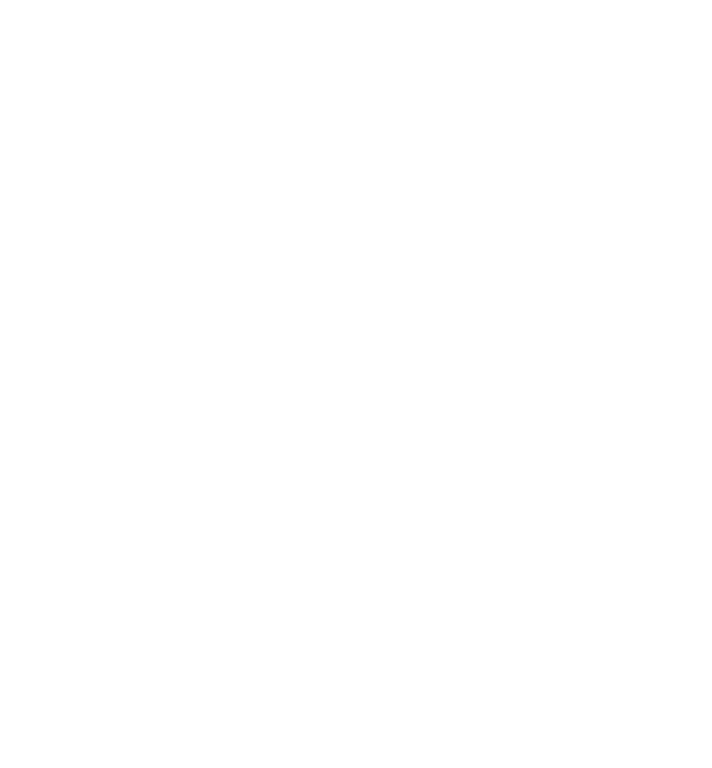
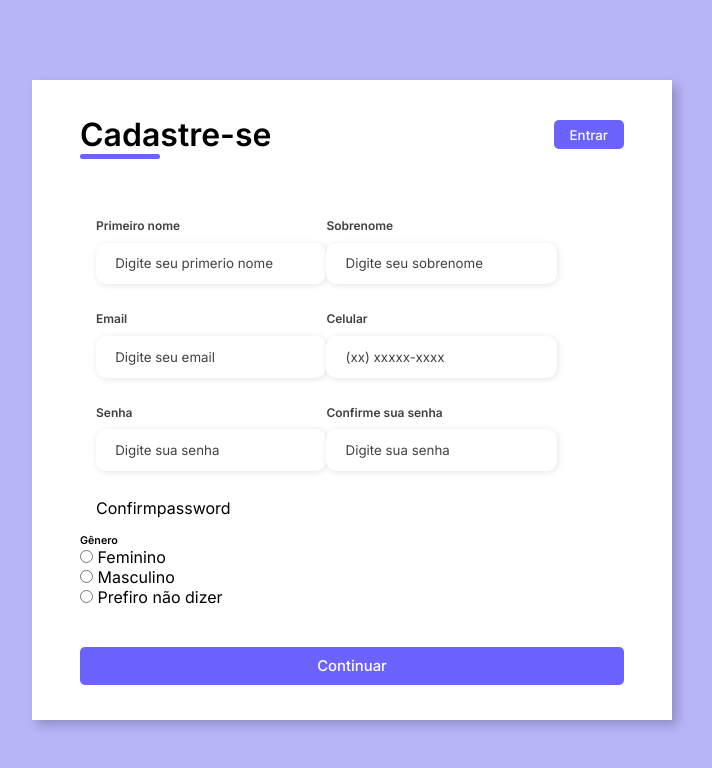
Before and after one commit to UmbertoLeonetti/Trabalhos-Faculdade, a plain HTML site: page TrabalhosWEB1/Trabalho1/paginaCadastro.html in a window 1280 px wide. Shown: the whole page, without its empty margins (288-1000 px from the left). Drawn offline with Linux system fonts and the light colour scheme.

Commit message:
tela de cadastro

```diff
--- a/TrabalhosWEB1/Trabalho1/css/styleCadastro.css
+++ b/TrabalhosWEB1/Trabalho1/css/styleCadastro.css
@@ -0,0 +1,180 @@
+@import url('https://fonts.googleapis.com/css2?family=Inter:wght@100;200;300;400;500;600&family=Open+Sans:wght@400;700&family=Sarala&display=swap');
+
+* {
+    padding: 0;
+    margin: 0;
+    box-sizing: border-box;
+    font-family: 'Inter', sans-serif;
+}
+
+body{
+    width: 100%;
+    height: 100vh;
+    display: flex;
+    justify-content: center;
+    align-items: center;
+    background: #0c0ce94d;
+}
+
+.container{
+    width: 80%;
+    height: 80vh;
+    display: flex;
+    box-shadow: 5px 5px 10px rgba(0, 0, 0, .212);
+}
+.form-image{
+    width: 50%;
+    display: flex;
+    justify-content: center;
+    align-items: center;
+    background-color: #fde3a7d7;
+    padding: 1rem;
+}
+
+.form-imagev img{
+    width: 31rem;
+}
+
+.form{
+    width: 50%;
+    display: flex;
+    justify-content: center;
+    align-items: center;
+    flex-direction: column;
+    background-color: #ffff;
+    padding: 3rem;
+}
+
+.form-header{
+    margin-bottom: 3rem;
+    display: flex;
+    justify-content: space-between;
+}
+
+.login-button{
+    display: flex;
+    align-items: center;
+}
+
+.login-button button{
+    border: none;
+    background-color:  #6c63ff;
+    padding: 0.4rem 1rem;
+    border-radius: 5px;
+    cursor: pointer;
+}
+
+.login-button button:hover{
+    background-color: #6b63fff1;
+}
+
+.login-button button a {
+    text-decoration: none;
+    font-weight: 500;
+    color: #fff;
+}
+
+.form-header h1::after{
+    content: '';
+    display: block;
+    width: 5rem;
+    height: 0.3rem;
+    background-color: #6c63ff;
+    margin: 0 auto;
+    position: absolute;
+    border-radius: 10px;
+}
+
+.input-group{
+    display: flex;
+    flex-wrap: wrap;
+    justify-content: 1rem;
+    padding: 1rem;
+}
+
+.input-box{
+    display: flex;
+    flex-direction: column;
+    margin-bottom: 1.1rem;
+}
+
+.input-box input{
+    margin: 0.6rem 0;
+    padding: 0.8rem 1.2rem;
+    border: none;
+    border-radius: 10px;
+    box-shadow: 1px 1px 6px #0000001c;
+}
+.input-box input:hover{
+   background-color: #eeeeee75;
+}
+
+.input-box input:focus-visible{
+    outline: 1px solid #6c63ff;
+}
+
+.input-box label,
+.gerder-title h6{
+    font-size: 0.75rem;
+    font-weight: 600;
+    color: #000000c0;
+}
+
+.input-box input::placeholder{
+    color: #000000be;
+}
+
+.gerder-group{
+    display: flex;
+    justify-content: space-between;
+    margin-top: 0.62rem;
+    padding: 0 0.5rem;
+}
+
+.gerder-input{
+    display: flex;
+    align-items: center;
+}
+
+.gerder-input input {
+    margin-right: 0.35rem;
+}
+
+.gerder-inputlabel {
+    font-size: 0.81rem;
+    font-weight: 600;
+    color: #000000c0;
+}
+
+.continue-button button {
+    width: 100%;
+    margin-top: 2.5rem;
+    border: none;
+    background-color: #6c63ff;
+    padding: 0.62rem;
+    border-radius: 5px;
+    cursor: pointer;
+}
+
+.continue-button button:hover {
+    background-color: #6b63fff1;
+}
+
+.continue-button button a {
+    text-decoration: none;
+    font-size: 0.93rem;
+    font-weight: 500;
+    color: #fff;
+}
+
+@media screen and (max-width: 1330px){
+    .form-image{
+        display: none;
+    }
+    .container{
+        width: 50%;
+    }
+    .form{
+        width: 100%;
+    }
+}
--- a/TrabalhosWEB1/Trabalho1/paginaCadastro.html
+++ b/TrabalhosWEB1/Trabalho1/paginaCadastro.html
@@ -1,5 +1,6 @@
 <!DOCTYPE html>
 <html lang="en">
+
 <head>
     <meta charset="UTF-8">
     <meta http-equiv="X-UA-Compatible" content="IE=edge">
@@ -7,7 +8,79 @@
     <link rel="stylesheet" href="css/styleCadastro.css">
     <title>Document</title>
 </head>
+
 <body>
+    <div class="container">
+        <div class="form-image">
+            <img src="" alt="">
+        </div>
+        <div class="form">
+            <form action="#">
+                <div class="form-header">
+                    <div class="title">
+                        <h1>Cadastre-se</h1>
+                    </div>
+                    <div class="login-button">
+                        <button><a href="#">Entrar</a></button>
+                    </div>
+                </div>
+                <div class="input-group">
+                    <div class="input-box">
+                        <label for="firstname">Primeiro nome</label>
+                        <input type="text" name="firstname" id="firstname" placeholder="Digite seu primerio nome"
+                            required>
+                    </div>
+                    <div class="input-box">
+                        <label for="lastname">Sobrenome</label>
+                        <input type="text" name="lastname" id="lastname" placeholder="Digite seu sobrenome" required>
+                    </div>
+                    <div class="input-box">
+                        <label for="email">Email</label>
+                        <input type="email" name="email" id="email" placeholder="Digite seu email" required>
+                    </div>
+                    <div class="input-box">
+                        <label for="number">Celular</label>
+                        <input type="tel" name="number" id="number" placeholder="(xx) xxxxx-xxxx" required>
+                    </div>
+                    <div class="input-box">
+                        <label for="password">Senha</label>
+                        <input type="email" name="email" id="email" placeholder="Digite sua senha" required>
+                    </div>
+                    <div class="input-box">
+                        <label for="Confirmpassword">Confirme sua senha</label>
+                        <input type="password" name="password" id="Confirmpassword" placeholder="Digite sua senha"
+                            required>
+                    </div>Confirmpassword
+                </div>
 
+                <div class="gender-input">
+                    <div class="gender-title">
+                        <h6>Gênero</h6>
+                    </div>
+                    <div class="gender-group">
+                        <div class="gender-input">
+                            <input type="radio" name="gender" id="female">
+                            <label for="female">Feminino</label>
+                        </div>
+
+                        <div class="gender-input">
+                            <input type="radio" name="gender" id="male">
+                            <label for="male">Masculino</label>
+                        </div>
+
+                        <div class="gender-input">
+                            <input type="radio" name="gender" id="none">
+                            <label for="none">Prefiro não dizer</label>
+                        </div>
+                    </div>
+                </div>
+
+                <div class="continue-button">
+                    <button><a href="#">Continuar</a></button>
+                </div>
+            </form>
+        </div>
+    </div>
 </body>
+
 </html>
--- a/TrabalhosWEB1/Trabalho1/scriptLogin.js
+++ b/TrabalhosWEB1/Trabalho1/scriptLogin.js
@@ -2,7 +2,7 @@ function autenticar() {
 	let loginInput = document.getElementById('login').value.trim();
 	let passwordInput = document.getElementById('password').value.trim();
 	if (loginInput == "" || passwordInput == "") {
-		alert("“Usuário não autenticado");
+		alert("Informe os dados de autenticação");
 	} else {
 		localStorage.setItem('authenticatedUser', loginValue);
 		window.location.href = 'index.html';
```
